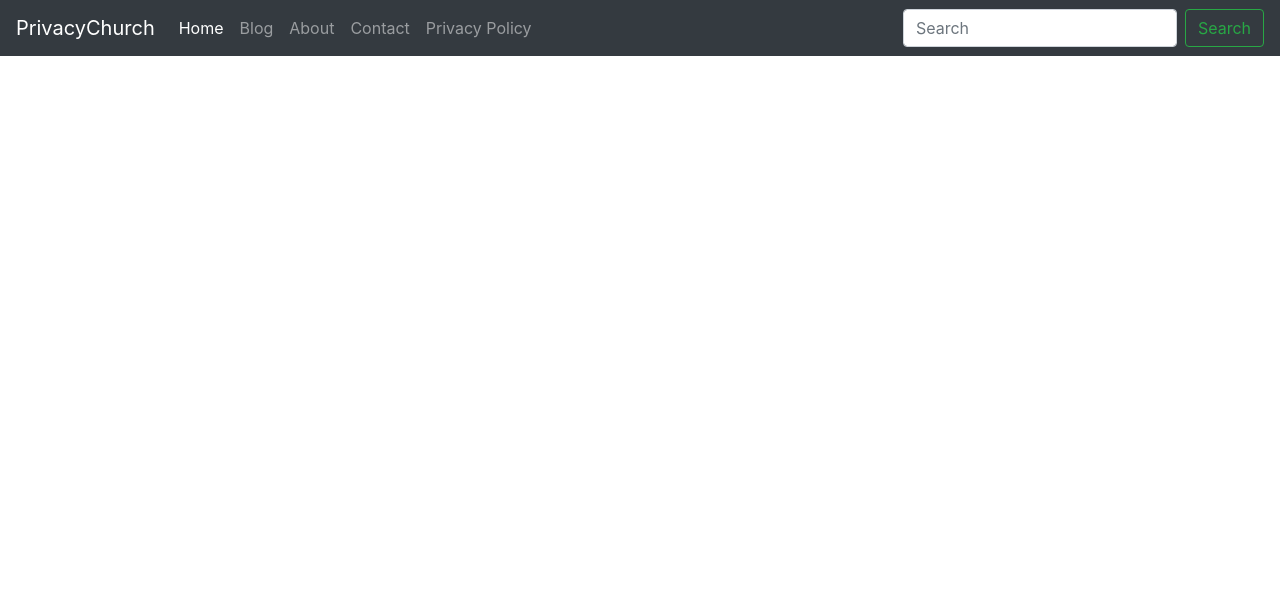
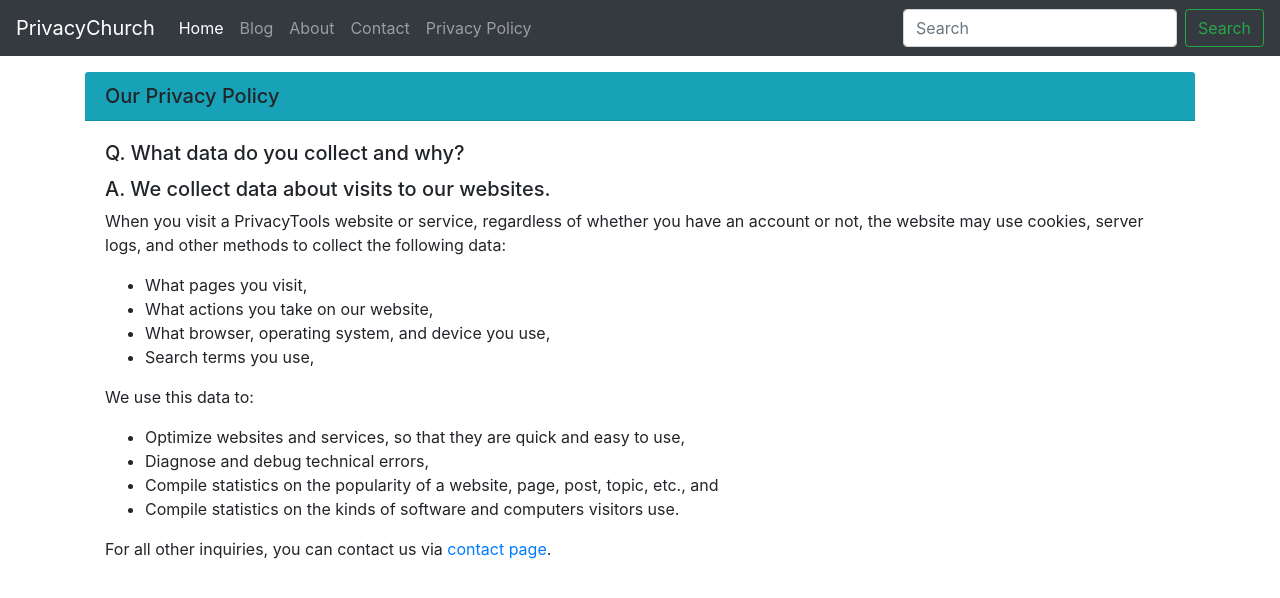
Before and after one commit to bayek0fsiwa/privacychurch, a Django app: page /privacypolicy in a window 1280 px wide. Shown: the top 598 px of the page. Run offline with Django 3.2, Linux system fonts and the light colour scheme; some libraries are stand-ins or nearby versions.

Commit message:
modified

```diff
--- a/src/templates/home/contact.html
+++ b/src/templates/home/contact.html
@@ -6,6 +6,7 @@
 {% block body %}
 <div class="container my-3">
 <h1>Contact Us ☎ </h1>
+<h6>It's very important to us to stay up-to-date on the latest changes in the privacy space. If you have a software recommendation for us, or want to request a change on this website, please don't hesitate to reach out. 😊</h6>
 <form method="POST" action="/contact">
     <div class="form-group">
       <label for="name">Name</label>
--- a/src/templates/home/home.html
+++ b/src/templates/home/home.html
@@ -4,7 +4,9 @@
 {% block title %} PrivacyChurch {% endblock title %}
 
 {% block body %}
+<div class="container my-3"></div>
 
-<h1>Hi There!</h1>
+     <h1>Hello There!</h1>
 
+</div>
 {% endblock body %}
--- a/src/templates/home/privacypolicy.html
+++ b/src/templates/home/privacypolicy.html
@@ -5,6 +5,30 @@
 
 {% block body %}
 
+<div class="container my-3">
+    <h5 class="card-header bg-info ">Our Privacy Policy</h5>
+    <div class="card-body">
+      <h5 class="card-title">Q. What data do you collect and why?</h5>
+      <h5>A. We collect data about visits to our websites.</h5>
+      <p class="card-text">When you visit a PrivacyTools website or service, regardless of whether you have an account or not, the website may use cookies, server logs, and other methods to collect the following data:</p>
+      <ul>
+        <li>What pages you visit,</li>
+        <li>What actions you take on our website,</li>
+        <li>What browser, operating system, and device you use,</li>
+        <li>Search terms you use,</li>
+        <!-- <li>Your anonymized IP address: We anonymize the last 3 bytes of your IP, e.g. 192.xxx.xxx.xxx.</li> -->
+      </ul>
+      <p>We use this data to:</p>
+      <ul>
+        <li>Optimize websites and services, so that they are quick and easy to use,</li>
+        <li>Diagnose and debug technical errors,</li>
+        <!-- <li>Defend websites and services from abuse and technical attacks,</li> -->
+        <li>Compile statistics on the popularity of a website, page, post, topic, etc., and</li>
+        <li>Compile statistics on the kinds of software and computers visitors use.</li>
+      </ul>
 
+      <p>For all other inquiries, you can contact us via <a href="http://localhost:8000/contact">contact page</a>.</p>
+
+</div>
 
 {% endblock body %}
```
Also changed, not shown: src/privacychurch/settings.py (+0 -16 lines), src/templates/base.html (+3 -4 lines), src/templates/home/about.html (+48 -0 lines).
